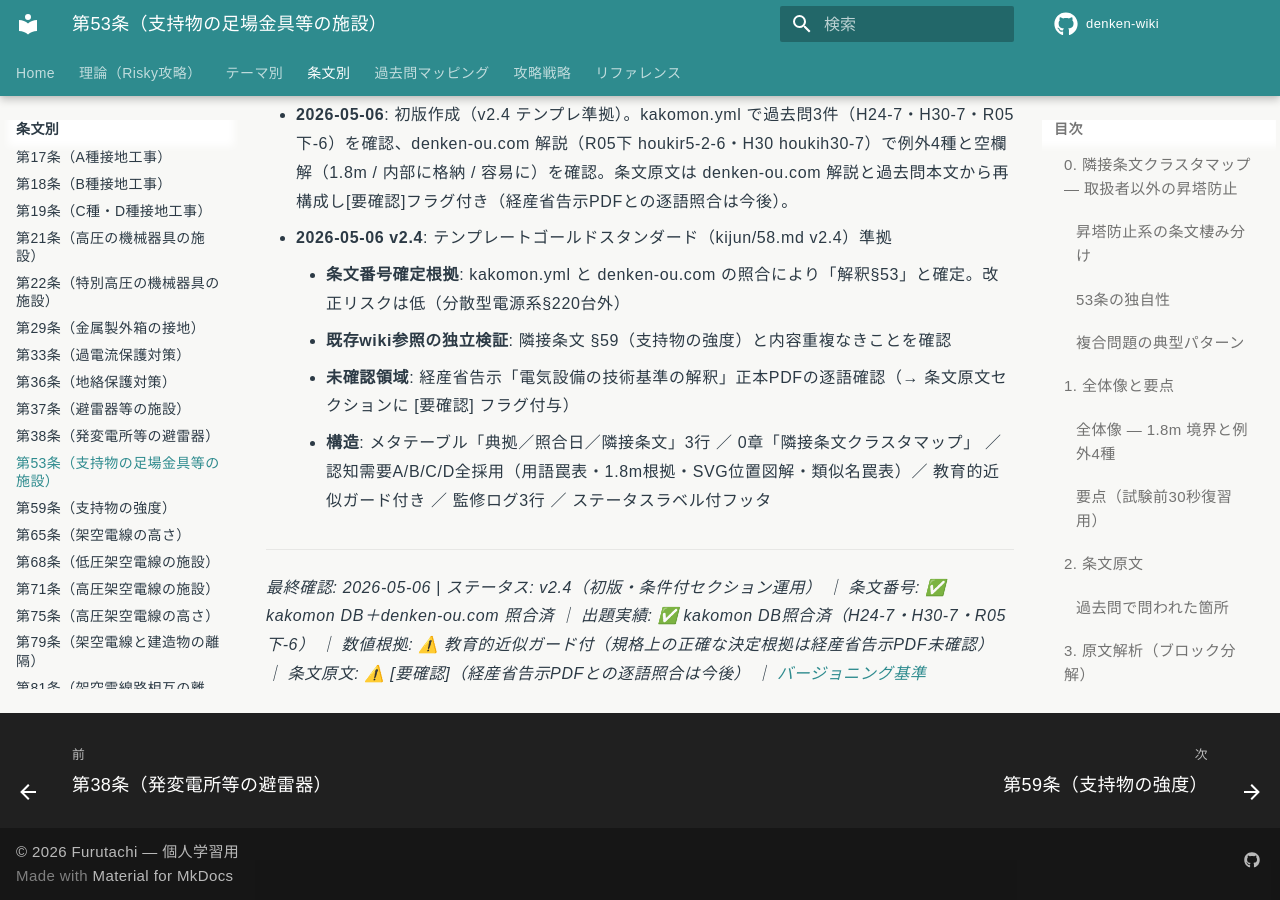
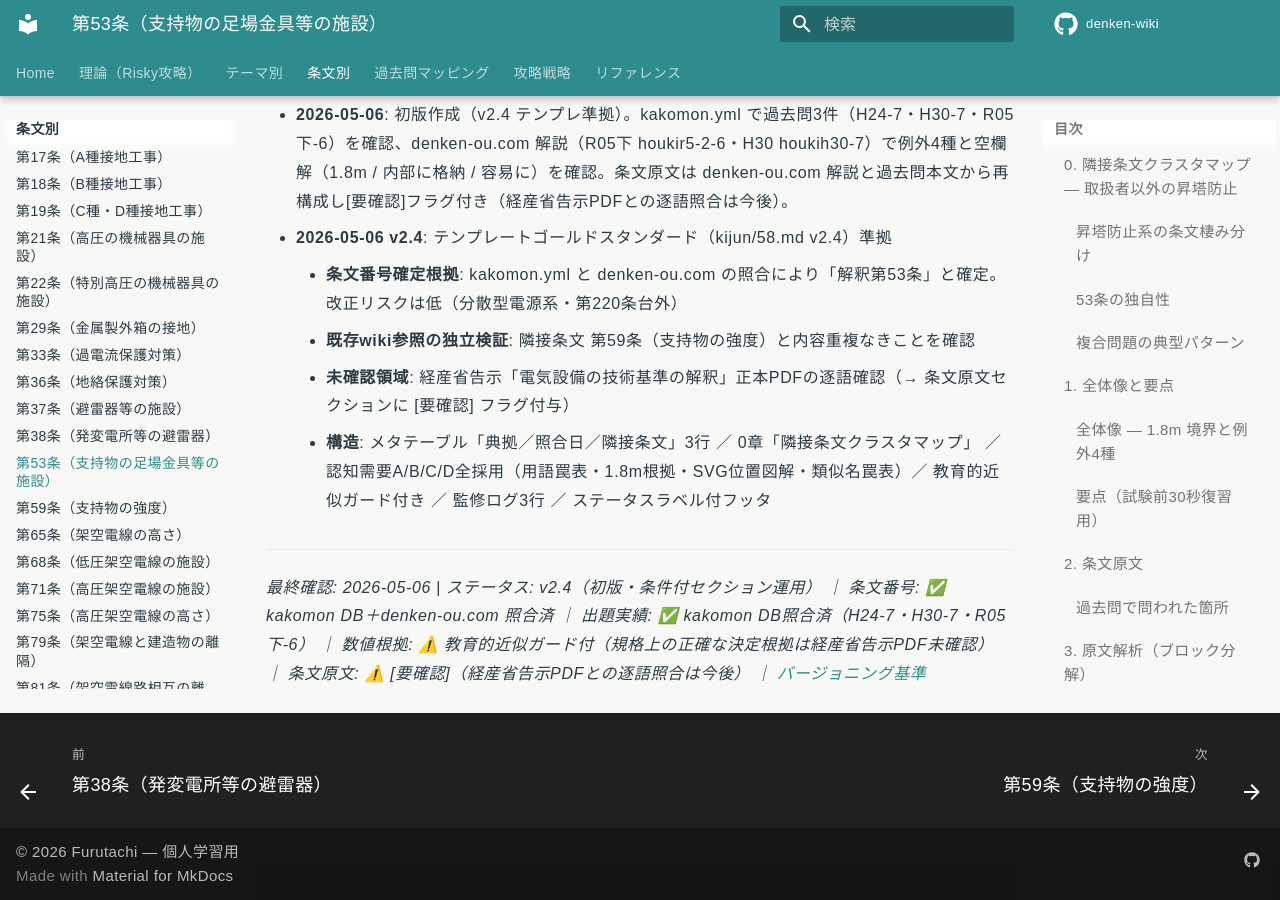
Before and after one commit to kfurufuru/denken-wiki, an MkDocs documentation site: the page built from docs/articles/kaishaku/53.md, in a window 1280 px wide and 900 px high, scrolled down 15397 px. Built offline with MkDocs 1.6.1 and Material for MkDocs 9.7.7, drawn with Linux system fonts in a browser that asks for light colours; comment, search, counter and statistics services are not loaded.

Commit message:
fix(kaishaku/53): § 記号3箇所を「第○条」表記に修正（CLAUDE.md規約準拠）
監修ログ内および frontmatter コメントの § 記号を「第○条」「○章」に置換。
品質スコアは 110/110 維持。

```diff
--- a/docs/articles/kaishaku/53.md
+++ b/docs/articles/kaishaku/53.md
@@ -532,8 +532,8 @@ flowchart TD
 
 - **2026-05-06**: 初版作成（v2.4 テンプレ準拠）。kakomon.yml で過去問3件（H24-7・H30-7・R05下-6）を確認、denken-ou.com 解説（R05下 houkir5-2-6・H30 houkih30-7）で例外4種と空欄解（1.8m / 内部に格納 / 容易に）を確認。条文原文は denken-ou.com 解説と過去問本文から再構成し[要確認]フラグ付き（経産省告示PDFとの逐語照合は今後）。
 - **2026-05-06 v2.4**: テンプレートゴールドスタンダード（kijun/58.md v2.4）準拠
-    - **条文番号確定根拠**: kakomon.yml と denken-ou.com の照合により「解釈§53」と確定。改正リスクは低（分散型電源系§220台外）
-    - **既存wiki参照の独立検証**: 隣接条文 §59（支持物の強度）と内容重複なきことを確認
+    - **条文番号確定根拠**: kakomon.yml と denken-ou.com の照合により「解釈第53条」と確定。改正リスクは低（分散型電源系・第220条台外）
+    - **既存wiki参照の独立検証**: 隣接条文 第59条（支持物の強度）と内容重複なきことを確認
     - **未確認領域**: 経産省告示「電気設備の技術基準の解釈」正本PDFの逐語確認（→ 条文原文セクションに [要確認] フラグ付与）
     - **構造**: メタテーブル「典拠／照合日／隣接条文」3行 ／ 0章「隣接条文クラスタマップ」 ／ 認知需要A/B/C/D全採用（用語罠表・1.8m根拠・SVG位置図解・類似名罠表）／ 教育的近似ガード付き ／ 監修ログ3行 ／ ステータスラベル付フッタ
 
```
Also changed, not shown: other parts of docs/articles/kaishaku/53.md (+2 -2 lines).
